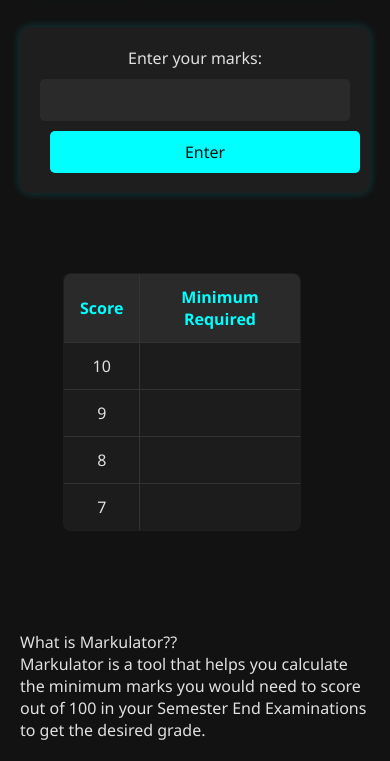
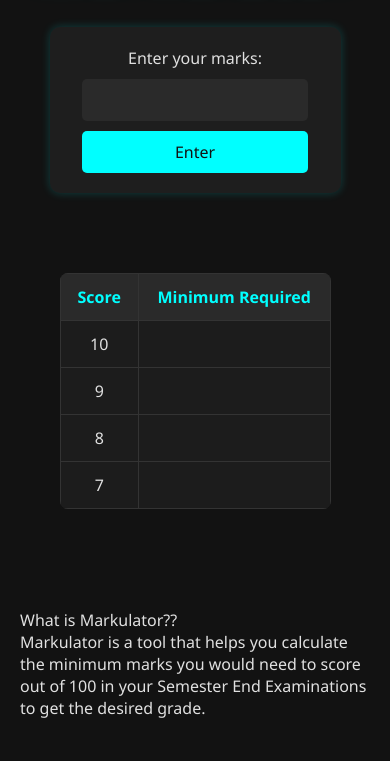
Before and after one commit to Achinthya630/Markulator, a plain HTML site: page index.html in a window 390 px wide. Shown: the part 99-860 px from the top of the page. Drawn offline with Linux system fonts and the light colour scheme.

Commit message:
Adjusted look for mobile browsers

```diff
--- a/index.html
+++ b/index.html
@@ -19,7 +19,8 @@
         </div>
         <div id = "errorDisp" style="color: red;"></div>
         <div class="output">
-            <table border>
+            <div class="table-wrapper">
+                <table>
                     <head>
                         <th>Score</th>
                         <th>Minimum Required</th>
@@ -43,6 +44,7 @@
                 </table>
             </div>
         </div>
+    </div>
 
     <div>
         <div class = "footer">What is Markulator??</div>
--- a/styles.css
+++ b/styles.css
@@ -81,13 +81,13 @@ body {
 }
 
 /* Output Table */
-.output table {
-    width: 400px;
+/* .output table {
+    width: 800px;
     border-collapse: collapse;
     background-color: #1e1e1e;
     border-radius: 8px;
     overflow: hidden;
-}
+} */
 
 .output th,
 .output td {
@@ -111,17 +111,58 @@ body {
         width: 90%;
     }
 
+    .input {
+        display: flex;
+        flex-direction: column;
+        align-items: center;
+        gap: 10px;
+
+    }
+
     .input input {
-        width: 100%;
-        margin-bottom: 10px;
+        width: 90%;
+        margin: 0;
     }
 
     .input button {
+        width: 90%;
+        margin: 0;
+
+    }
+
+    .table-wrapper {
+        padding: 0 10px;
+    }
+
+    .output table {
         width: 100%;
     }
 }
 
 
+
 .footer{
     margin-top: 100px;
 }
+
+.output {
+    width: 100%;
+    display: flex;
+    justify-content: center;
+}
+
+.table-wrapper {
+    width: 100%;
+    display: flex;
+    justify-content: center;
+    overflow-x: auto;
+}
+
+.output table {
+    width: 100%;
+    max-width: 400px;
+    border-collapse: collapse;
+    background-color: #1e1e1e;
+    border-radius: 8px;
+    overflow: hidden;
+}
```
Lines whose indentation alone changed are shown as unchanged.
